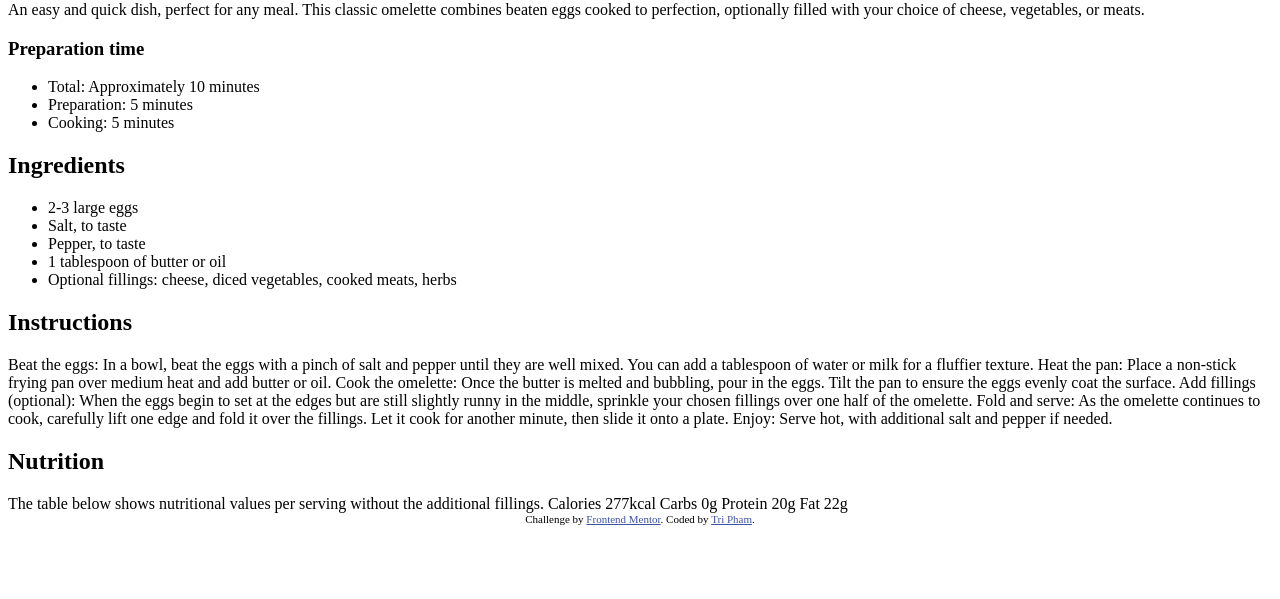
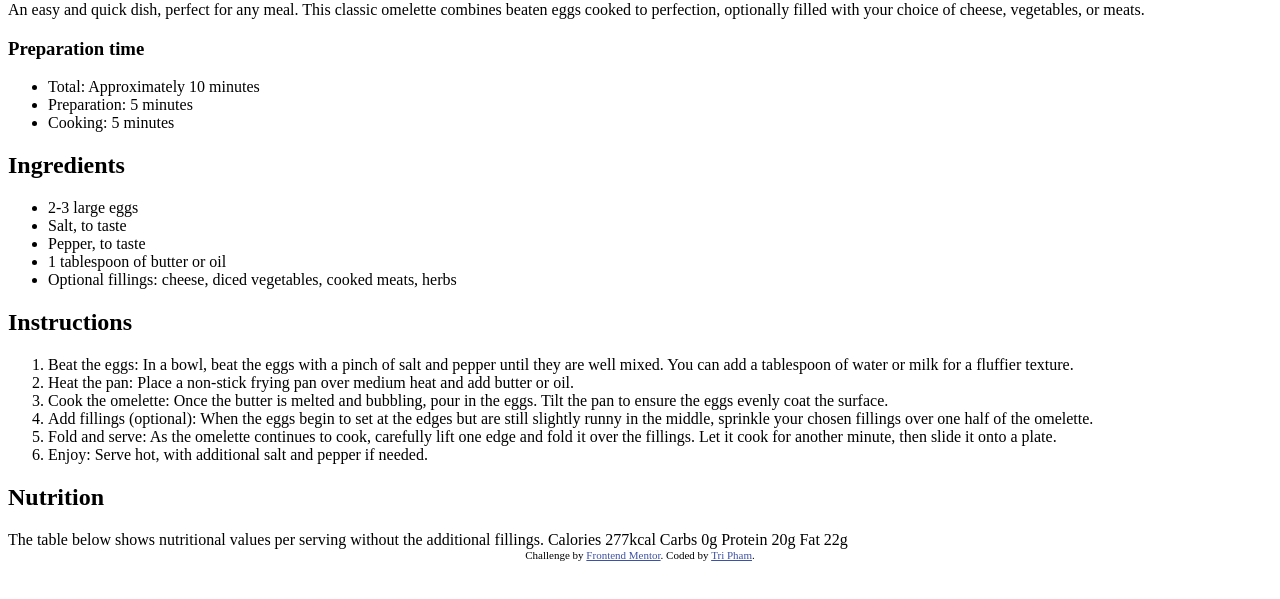
Before and after one commit to TriMPham98/frontend-mentor-recipe-page, a plain HTML site: page index.html in a window 1280 px wide. Shown: the part 79-678 px from the top of the page. Drawn offline with Linux system fonts and the light colour scheme.

Commit message:
Add ordered list for instructions

```diff
--- a/index.html
+++ b/index.html
@@ -37,17 +37,33 @@
     </ul>
 
     <h2>Instructions</h2>
-    Beat the eggs: In a bowl, beat the eggs with a pinch of salt and pepper
-    until they are well mixed. You can add a tablespoon of water or milk for a
-    fluffier texture. Heat the pan: Place a non-stick frying pan over medium
-    heat and add butter or oil. Cook the omelette: Once the butter is melted and
-    bubbling, pour in the eggs. Tilt the pan to ensure the eggs evenly coat the
-    surface. Add fillings (optional): When the eggs begin to set at the edges
-    but are still slightly runny in the middle, sprinkle your chosen fillings
-    over one half of the omelette. Fold and serve: As the omelette continues to
-    cook, carefully lift one edge and fold it over the fillings. Let it cook for
-    another minute, then slide it onto a plate. Enjoy: Serve hot, with
-    additional salt and pepper if needed.
+    <ol>
+      <li>
+        Beat the eggs: In a bowl, beat the eggs with a pinch of salt and pepper
+        until they are well mixed. You can add a tablespoon of water or milk for
+        a fluffier texture.
+      </li>
+      <li>
+        Heat the pan: Place a non-stick frying pan over medium heat and add
+        butter or oil.
+      </li>
+      <li>
+        Cook the omelette: Once the butter is melted and bubbling, pour in the
+        eggs. Tilt the pan to ensure the eggs evenly coat the surface.
+      </li>
+      <li>
+        Add fillings (optional): When the eggs begin to set at the edges but are
+        still slightly runny in the middle, sprinkle your chosen fillings over
+        one half of the omelette.
+      </li>
+      <li>
+        Fold and serve: As the omelette continues to cook, carefully lift one
+        edge and fold it over the fillings. Let it cook for another minute, then
+        slide it onto a plate.
+      </li>
+      <li>Enjoy: Serve hot, with additional salt and pepper if needed.</li>
+    </ol>
+
     <h2>Nutrition</h2>
     The table below shows nutritional values per serving without the additional
     fillings. Calories 277kcal Carbs 0g Protein 20g Fat 22g
```
